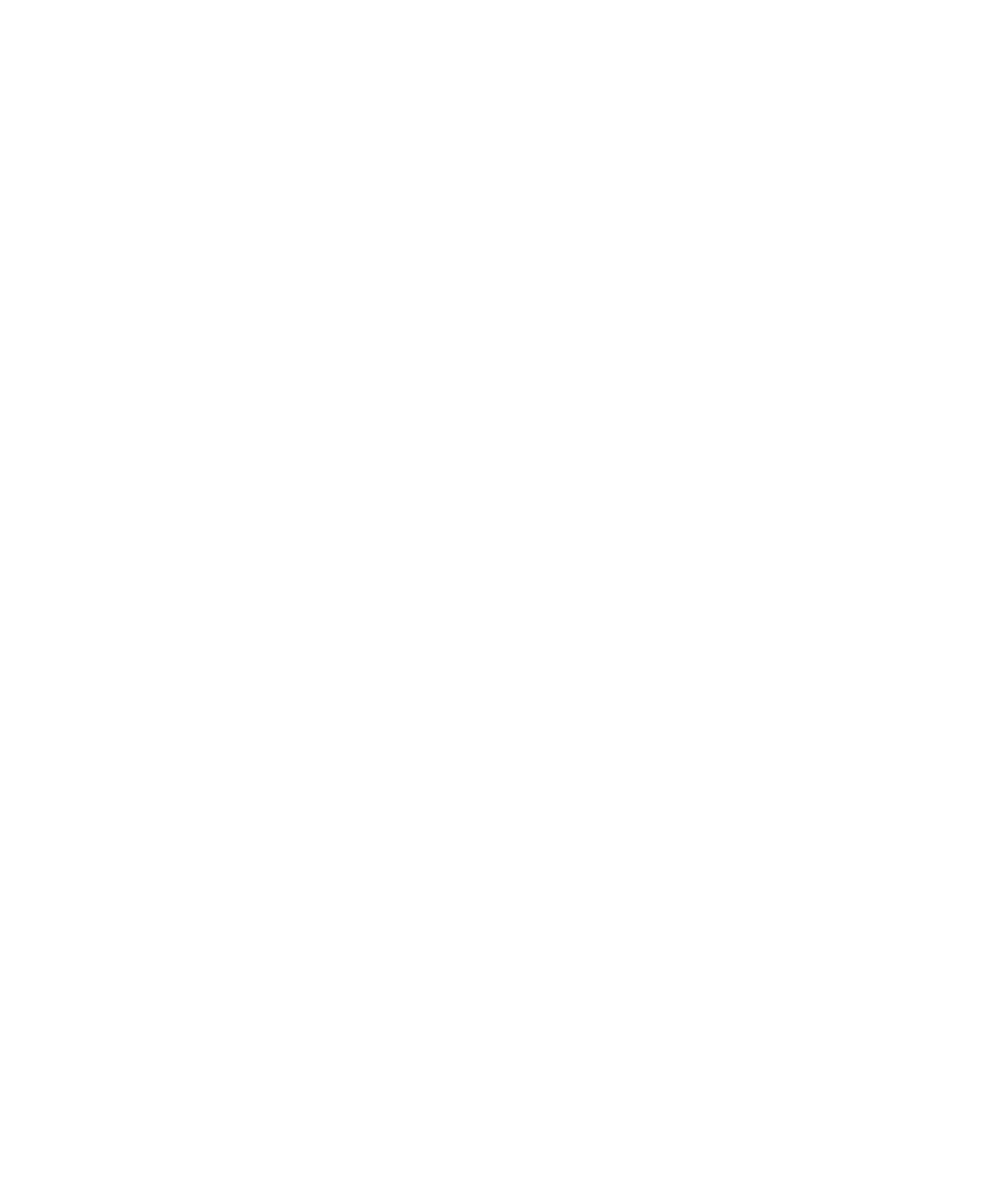
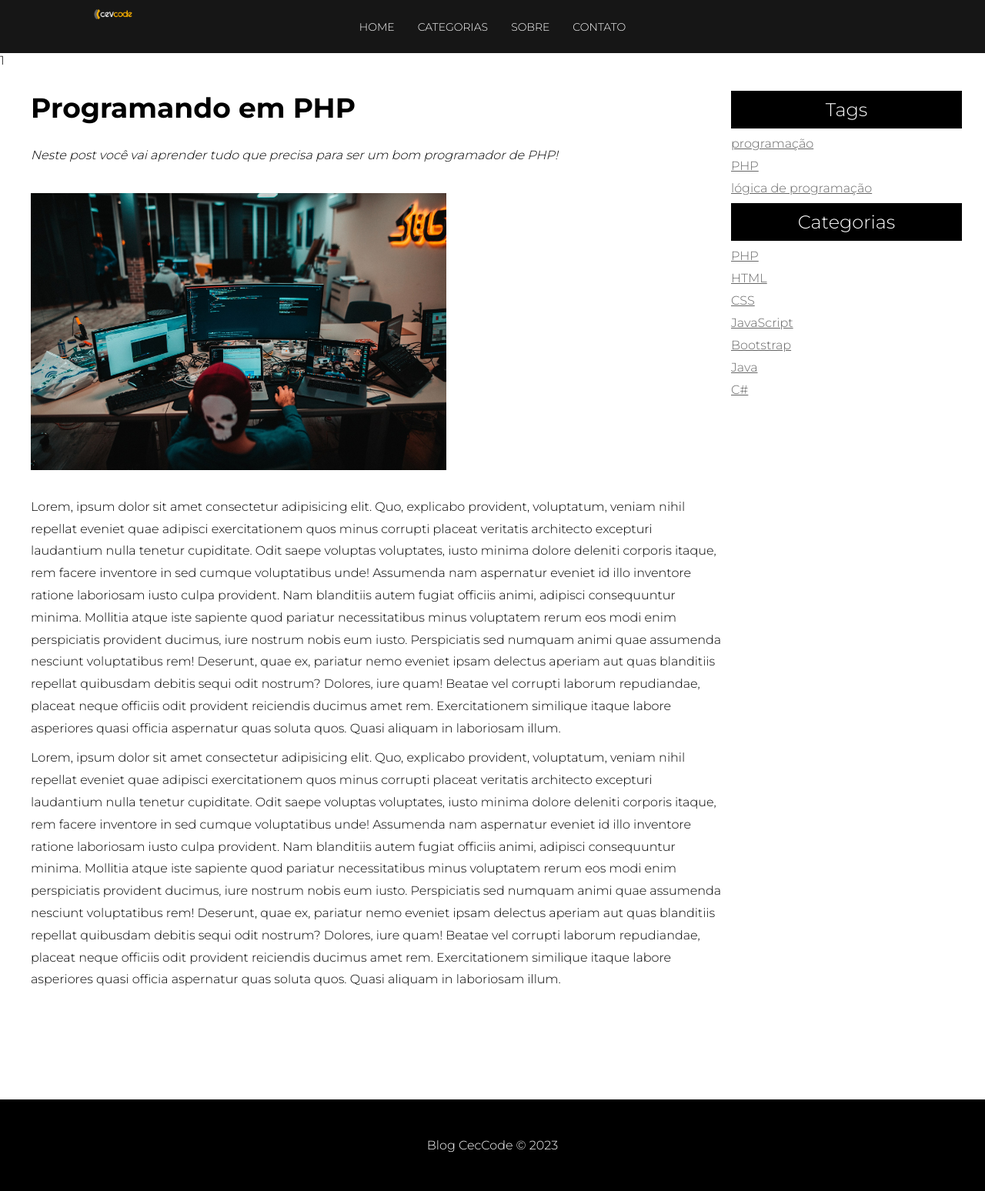
Before and after one commit to carlos-e-vieira/blog-cevcode-php, a PHP site: page /post.php?id=1 in a window 1280 px wide. Before the commit the page is empty. Shown: the whole page at 77% size. Before the commit the page ends 800 px from the top, so only its background shows below. Run offline with PHP 8.4, Linux system fonts and the light colour scheme; data that the repository does not hold is empty.

Commit message:
created page post

```diff
--- a/helpers/url.php
+++ b/helpers/url.php
@@ -1,4 +1,3 @@
 <?php
 
-$port = '8282';
-$BASE_URL = "http://" . $_SERVER['SERVER_NAME'] . ':' . $port;
+$BASE_URL = "http://localhost:8282/";
--- a/index.php
+++ b/index.php
@@ -12,7 +12,7 @@
                 <div class="post-box">
                     <img src="img/<?= $post['img'] ?>" alt="<?= $post['title'] ?>">
                     <h2 class="post-title">
-                        <a href="post.php/id=<?= $post['id'] ?>"><?= $post['title'] ?></a>
+                        <a href="/post.php?id=<?= $post['id'] ?>"><?= $post['title'] ?></a>
                     </h2>
                     <p class="post-descriptio"><?= $post['description'] ?></p>
 
--- a/post.php
+++ b/post.php
@@ -0,0 +1,54 @@
+<?php
+  include_once("templates/header.php");
+
+  if(isset($_GET['id'])) {
+
+    $postId = $_GET['id'];
+    $currentPost = [];
+
+    foreach($posts as $post) {
+      if($post['id'] == $postId) {
+        echo $post['id'];
+        $currentPost = $post;
+      }
+    }
+
+  }
+
+?>
+  <main id="post-container">
+    <div class="content-container">
+      <h1 id="main-title"><?= $currentPost['title'] ?></h1>
+      <p id="post-description"><?= $currentPost['description'] ?></p>
+      <div class="img-container">
+        <img src="<?= $BASE_URL ?>/img/<?= $currentPost['img'] ?>" alt="<?= $currentPost['title'] ?>">
+      </div>
+      <p class="post-content">Lorem, ipsum dolor sit amet consectetur adipisicing elit. Quo, explicabo provident, voluptatum, veniam nihil repellat eveniet quae adipisci exercitationem quos minus corrupti placeat veritatis architecto excepturi laudantium nulla tenetur cupiditate.
+      Odit saepe voluptas voluptates, iusto minima dolore deleniti corporis itaque, rem facere inventore in sed cumque voluptatibus unde! Assumenda nam aspernatur eveniet id illo inventore ratione laboriosam iusto culpa provident.
+      Nam blanditiis autem fugiat officiis animi, adipisci consequuntur minima. Mollitia atque iste sapiente quod pariatur necessitatibus minus voluptatem rerum eos modi enim perspiciatis provident ducimus, iure nostrum nobis eum iusto.
+      Perspiciatis sed numquam animi quae assumenda nesciunt voluptatibus rem! Deserunt, quae ex, pariatur nemo eveniet ipsam delectus aperiam aut quas blanditiis repellat quibusdam debitis sequi odit nostrum? Dolores, iure quam!
+      Beatae vel corrupti laborum repudiandae, placeat neque officiis odit provident reiciendis ducimus amet rem. Exercitationem similique itaque labore asperiores quasi officia aspernatur quas soluta quos. Quasi aliquam in laboriosam illum.</p>
+      <p class="post-content">Lorem, ipsum dolor sit amet consectetur adipisicing elit. Quo, explicabo provident, voluptatum, veniam nihil repellat eveniet quae adipisci exercitationem quos minus corrupti placeat veritatis architecto excepturi laudantium nulla tenetur cupiditate.
+      Odit saepe voluptas voluptates, iusto minima dolore deleniti corporis itaque, rem facere inventore in sed cumque voluptatibus unde! Assumenda nam aspernatur eveniet id illo inventore ratione laboriosam iusto culpa provident.
+      Nam blanditiis autem fugiat officiis animi, adipisci consequuntur minima. Mollitia atque iste sapiente quod pariatur necessitatibus minus voluptatem rerum eos modi enim perspiciatis provident ducimus, iure nostrum nobis eum iusto.
+      Perspiciatis sed numquam animi quae assumenda nesciunt voluptatibus rem! Deserunt, quae ex, pariatur nemo eveniet ipsam delectus aperiam aut quas blanditiis repellat quibusdam debitis sequi odit nostrum? Dolores, iure quam!
+      Beatae vel corrupti laborum repudiandae, placeat neque officiis odit provident reiciendis ducimus amet rem. Exercitationem similique itaque labore asperiores quasi officia aspernatur quas soluta quos. Quasi aliquam in laboriosam illum.</p>
+    </div>
+    <aside id="nav-container">
+      <h3 id="tags-title">Tags</h3>
+      <ul id="tag-list">
+        <?php foreach($currentPost['tags'] as $tag): ?>
+          <li><a href="#"><?= $tag ?></a></li>
+        <?php endforeach; ?>
+      </ul>
+      <h3 id="categories-title">Categorias</h3>
+      <ul id="categories-list">
+        <?php foreach($categories as $category): ?>
+          <li><a href="#"><?= $category ?></a></li>
+        <?php endforeach; ?>
+      </ul>
+    </aside>
+  </main>
+<?php
+  include_once("templates/footer.php")
+?>
```
